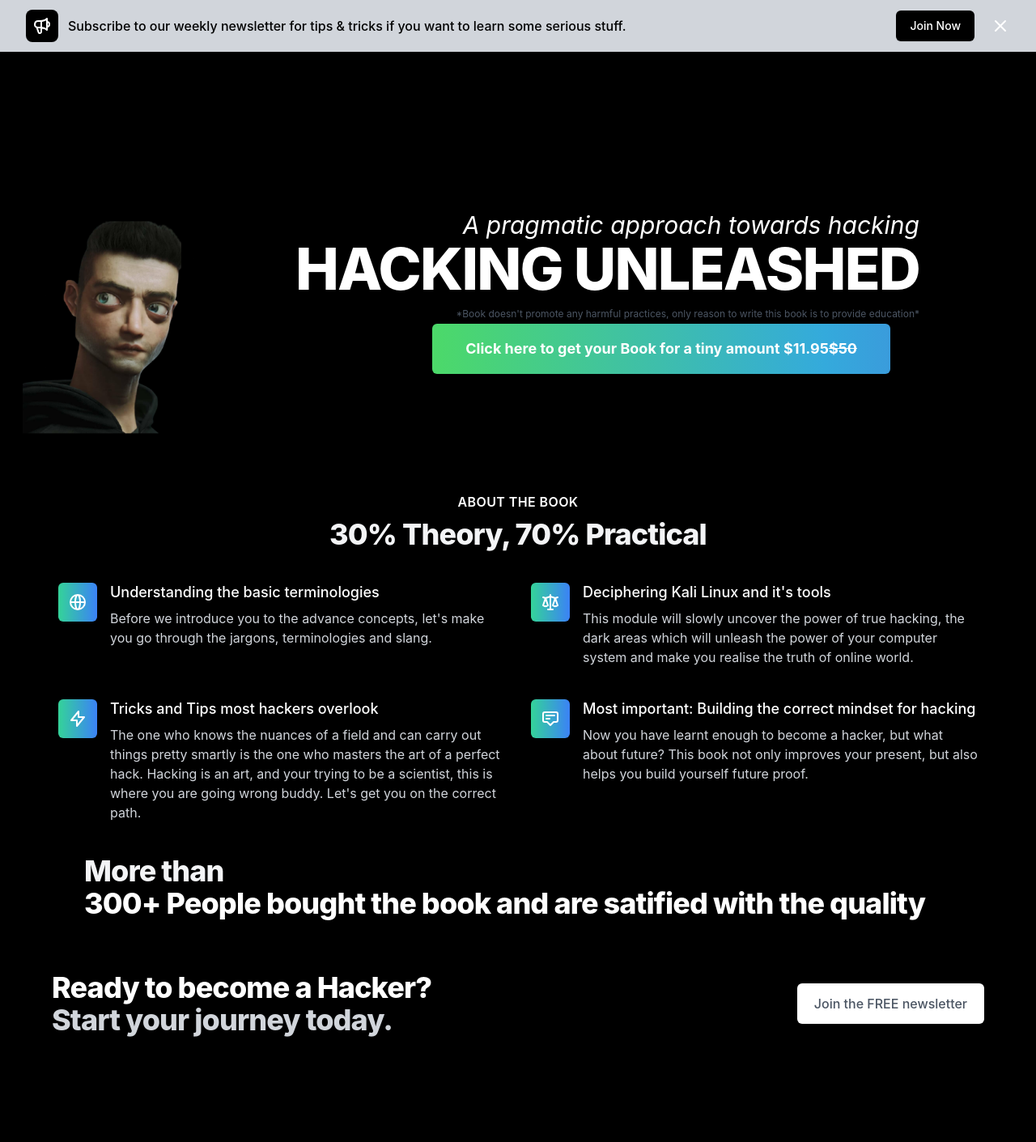
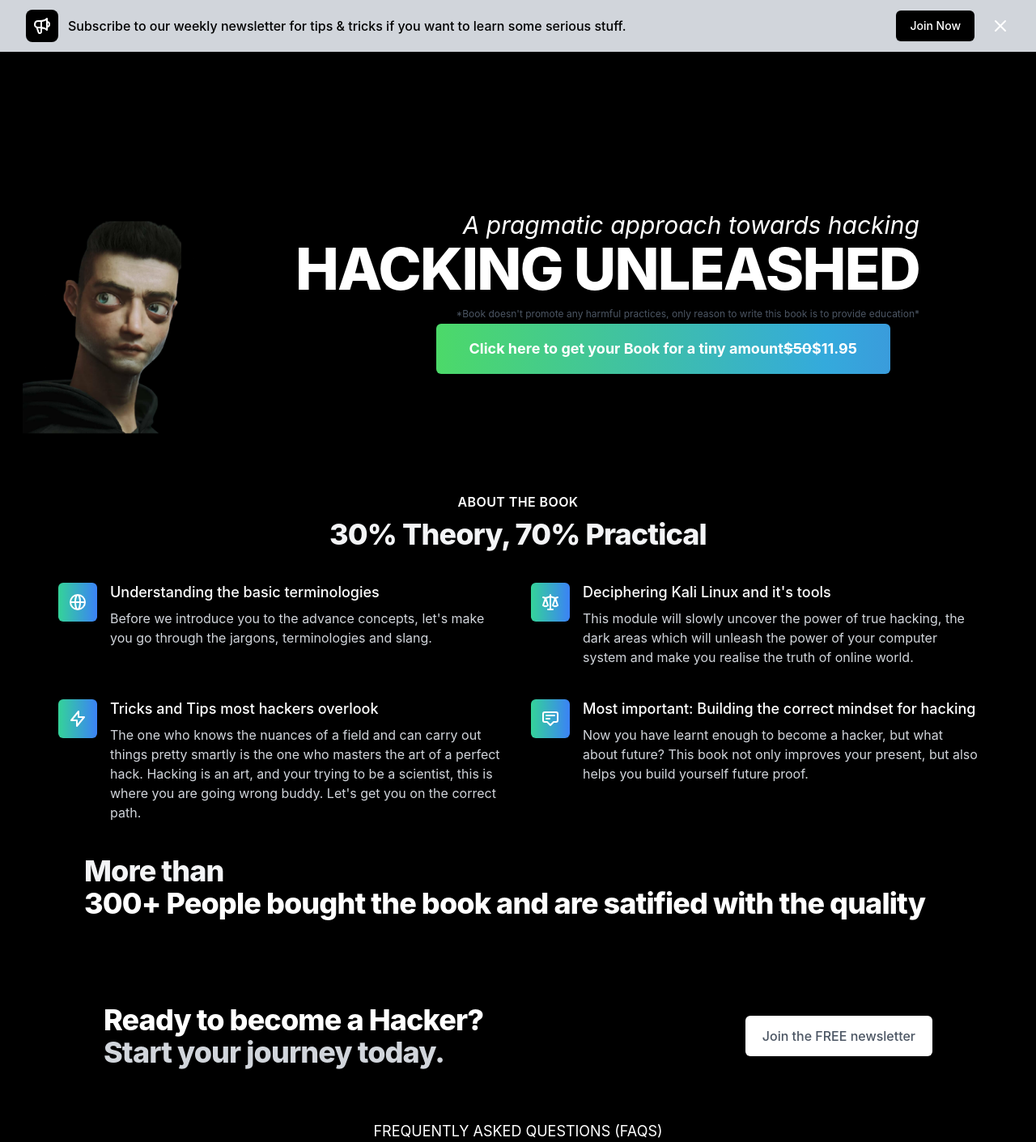
Before and after one commit to InnovativeCoder/hacking-unleashed-next, a Next.js app: page / in a window 1280 px wide. Shown: the top 1411 px of the page at 81% size. Built offline with nearby package versions, Linux system fonts and the light colour scheme; no server answers.

Commit message:
Checkout page setup and added a bit more styling

```diff
--- a/components/CTA.js
+++ b/components/CTA.js
@@ -1,20 +1,20 @@
-// import { Link } from "next/link"
+import Link from "next/link"
 import React from 'react'
 
 export default function CTA() {
     return (
-        <div className="mx-10">
+        <div className=" mt-10 px-2 md:px-6 lg:px-16 mx-10">
             <div className="bg-black">
-                <div className="max-w-7xl mx-auto py-12 px-4 sm:px-6 lg:py-16 lg:px-6 lg:flex lg:items-center lg:justify-between">
+                    <div className="mx-auto py-12 px-4 sm:px-6 lg:py-16 lg:px-6 lg:flex lg:items-center lg:justify-between">
                         <h2 className="text-3xl font-extrabold tracking-tight text-white sm:text-4xl">
                             <span className="block">Ready to become a Hacker?</span>
                             <span className="block text-gray-300">Start your journey today.</span>
                         </h2>
                         <div className="mt-8 flex lg:mt-0 lg:flex-shrink-0">
                             <div className="inline-flex rounded-md shadow">
-                    {/* <Link to="/checkout" className="inline-flex items-center justify-center px-5 py-3 border border-transparent text-base font-medium rounded-md text-white bg-gradient-to-r from-green-400 to-blue-500 hover:from-blue-500 hover:to-green-400"> */}
+                                <Link href="/checkout" className="inline-flex items-center justify-center px-5 py-3 border border-transparent text-base font-medium rounded-md text-white bg-gradient-to-r from-green-400 to-blue-500 hover:from-blue-500 hover:to-green-400">
                                     Get the Book
-                    {/* </Link> */}
+                                </Link>
                             </div>
                             <div className="ml-3 inline-flex rounded-md shadow">
                                 <a href="https://bit.ly/innosoc" className="inline-flex items-center justify-center px-5 py-3 border border-transparent text-base font-medium rounded-md text-gray-600 bg-white hover:bg-indigo-50">
--- a/components/FAQ.js
+++ b/components/FAQ.js
@@ -34,12 +34,12 @@
         {
             uuid: 5,
             heading: "What kind of jobs can I apply after completing the book?",
-            content: "After getting dirty with what you have learnt, you can apply for - Penetration Tester, Forensic Investigator, Defensive Security(DS), Malware Analyst, Reverse Engineer, "
+            content: "After getting dirty with what you have learnt, you can apply for - Penetration Tester, Forensic Investigator, Defensive Security(DS), Malware Analyst, Reverse Engineer."
         },
     ]
     return (
         <div className="my-10 mx-10 lg:max-w-2xl lg:m-auto" style={{ marginBottom:"10px"}}>
-            <h1 className="text-lg text-center pb-10 uppercase">Frequently Asked Questions (FAQs) </h1>
+            <h1 className="text-lg text-center pb-10 uppercase text-white">Frequently Asked Questions (FAQs) </h1>
             <Accordion allowZeroExpanded>
                 {items.map((item) => (
                     <AccordionItem key={item.uuid}>
--- a/components/HeroRight/index.js
+++ b/components/HeroRight/index.js
@@ -1,6 +1,6 @@
-// import { Link } from "next/link"
-import React from 'react'
-import "../../styles/heroRight.module.css"
+import Link from 'next/link';
+import React from 'react';
+import "../../styles/heroRight.module.css";
 
 export default function HeroRightIndex({actualPrice, fakePrice}) {
 
@@ -37,17 +37,17 @@
                 </p> */}
                 <div className="mt-5 sm:mt-8 sm:flex sm:justify-center lg:justify-start lg:right-0 lg:absolute lg:px-7 mx-10">
                     <div className="rounded-md shadow">
+                    <Link href="/checkout">
                         <button style={
                             styles.colorAnimation
                             // {"background": `linear-gradient(90deg, #00C27F 0%, #00D2D1 100%)`}
                         }
-                        className="w-full right-0 lg:flex items-center justify-center px-8 py-3 border border-transparent text-base font-medium rounded-md text-white md:py-4 md:text-lg md:px-10"
+                            className="w-full right-0 lg:flex justify-center px-8 py-3 border border-transparent text-base font-medium rounded-md text-white md:py-4 md:text-lg md:px-10"
                             id="btn"
                             >
-                        {/* <Link to="/checkout"> */}
-                                Click here to get your Book for a tiny amount {actualPrice} <span className="line-through inline">{" "}{fakePrice}</span>
-                        {/* </Link> */}
+                                    Click here to get your Book for a tiny amount <span className="line-through">{fakePrice}</span> {actualPrice}
                         </button>
+                    </Link>
                     </div>
                 </div>
                 <div className="xl:text-right text-center text-xs mt-3 text-gray-600">
--- a/pages/Checkout/CheckoutForm.js
+++ b/pages/Checkout/CheckoutForm.js
@@ -2,7 +2,6 @@
 import axios from "axios";
 import { ErrorMessage, Field, Form, Formik } from 'formik';
 import React from "react";
-import BookImage from "../../images/Book.png";
 
 export const CheckoutForm = ({priceList, country}) => {
   const stripe = useStripe();
@@ -81,7 +80,7 @@
                 <tr>
                   <td className="pb-4 md:table-cell">
                     <a href="/">
-                      <img src={BookImage} className="w-20 rounded" alt="Thumbnail" />
+                      <img src="Book.png" className="w-20 rounded" alt="Thumbnail" />
                     </a>
                   </td>
                   <td>
--- a/pages/Checkout/index.js
+++ b/pages/Checkout/index.js
@@ -27,8 +27,8 @@
     }
     const customStyles = {
         content : {
-          top                   : '50%',
-          left                  : '50%',
+          top                   : '30%',
+          left                  : '30%',
           right                 : 'auto',
           bottom                : 'auto',
           marginRight           : '-50%',
@@ -61,10 +61,11 @@
 
     return (
         <>
-            <div className="">
+            <div className="text-2xl uppercase text-green-400 text-center m-5">
+                Complete your purchase
             </div>
             <StripeContainer priceList={priceList} country={country}/>
-            <h1 className="text-center mt-10">OR</h1>
+            <h1 className="text-center mt-4 text-white">OR</h1>
             {
                 country==="India"?(
                 <div className="m-auto mt-10 flex place-self-center">
@@ -77,7 +78,7 @@
                 // <RazorpayCheckout />
                 ):(
                 <div className="m-auto mt-10 flex place-self-center">
-                <button onClick={openModal} className="w-30 m-auto bg-white text-gray-800 px-10 py-3 rounded">
+                <button onClick={openModal} className="w-30 m-auto bg-white text-gray-800 px-10 py-3 rounded mb-10">
                     Pay with Paypal
                 </button>
                 <Modal
--- a/pages/index.js
+++ b/pages/index.js
@@ -1,10 +1,11 @@
 import axios from "axios";
+import Head from 'next/head';
+import Link from 'next/link';
 import React, { useContext, useEffect } from 'react';
 import Banner from "../components/Banner";
 import Counter from "../components/Counter";
 import CTA from "../components/CTA";
 import FAQ from "../components/FAQ";
-// import { Link } from "next/link";
 import HeroRight from "../components/HeroRight/index";
 import Info from "../components/Info";
 import { userContext } from "../components/UserContext/UserContext";
@@ -12,6 +13,7 @@
 
 export default function Home() {
   const {user, setUser} = useContext(userContext)
+
   const price = {
     actualPrice: ["INR 299","$11.95"],
     fakePrice: ["INR 799", "$50"]
@@ -36,8 +38,12 @@
 
   return (
    <>
+    <Head>
+      <title>Hacking Unleashed - A pragmatic approach towards hacking</title>
+      <meta charset="utf-8" />
+      <link rel="icon" href="favicon.png" />
+    </Head>
       <Banner />
-
       <div className="bg-black">
         <div className="relative z-10 pb-8 bg-black md:pb-20 lg:w-full xl:px-20">
             <div className="relative pt-6 px-4 sm:px-6 lg:px-8">
@@ -45,8 +51,8 @@
                 <div className="flex items-center flex-grow flex-shrink-0 lg:flex-grow-0">
                     <div className="flex items-center justify-between w-full md:w-auto">
                         <a href="/">
-                        <span className="sr-only">Workflow</span>
-                        {/* <Link to="/checkout" className="font-medium text-gray-600 hover:text-gray-200">Home</Link> */}
+                          <span className="sr-only">Workflow</span>
+                          <Link href="/checkout" className="font-medium text-gray-600 hover:text-gray-200">Home</Link>
                         </a>
                         <div className="-mr-2 flex items-center md:hidden">
                             <button type="button" className="bg-black rounded-md p-2 inline-flex items-center justify-center text-gray-400 hover:text-gray-500 hover:bg-gray-100 focus:outline-none focus:ring-2 focus:ring-inset focus:ring-indigo-500" id="main-menu" aria-haspopup="true">
@@ -56,20 +62,20 @@
                     </div>
                 </div>
                 <div className="lg:absolute lg:right-0 md:block md:ml-10 md:pr-4 md:space-x-8">
-                    {/* <Link to="/checkout" className="font-medium text-gray-600 hover:text-gray-200">Blogs</Link> */}
+                    <Link href="/checkout" className="font-medium text-gray-600 hover:text-gray-200">Blogs</Link>
                 </div>
               </nav>
             </div>
           </div>
         <div className="xl:px-80">
             <div className="lg:absolute lg:left-0 xl:absolute xl:left-0">
-                {/* <Link to="/checkout"> */}
+                <Link href="/checkout">
                     <img className="xl:65 object-contain sm:h-48 md:h-96 lg:w-75 lg:h-96" style={{maxWidth:"80%", margin:"auto"}} src="heroimage.png" alt="" />
                     {/* <video controls src={IntroVideo}/> */}
                     {/* <div className="xl:65 object-contain sm:h-48 md:h-96 lg:w-75 lg:h-96 mt-10" style={{maxWidth:"80%", margin:"50px auto"}}>
                         <iframe allow="autoplay" title="vid" class="video-player-container spotlightr" data-playerid="MTA3ODk4Mw==" allowtransparency="true" style={{maxWidth:"100%"}} name="videoPlayerframe" allowfullscreen="true" src="https://hack.cdn.spotlightr.com/watch/MTA3ODk4Mw==?aspect=1.78" watch-type="" url-params="aspect=1.78" frameborder="0" scrolling="no"> </iframe>
                     </div> */}
-                {/* </Link> */}
+                </Link>
             </div>
             {
                 user.countryName==="India"?<HeroRight actualPrice={price.actualPrice[0]} fakePrice={price.fakePrice[0]} />:<HeroRight actualPrice={price.actualPrice[1]} fakePrice = {price.fakePrice[1]}/>
```
Also changed, not shown: public/Book.png (renamed from images/Book.png), public/favicon.png (renamed from images/favicon.png). Lines whose indentation alone changed are shown as unchanged.
